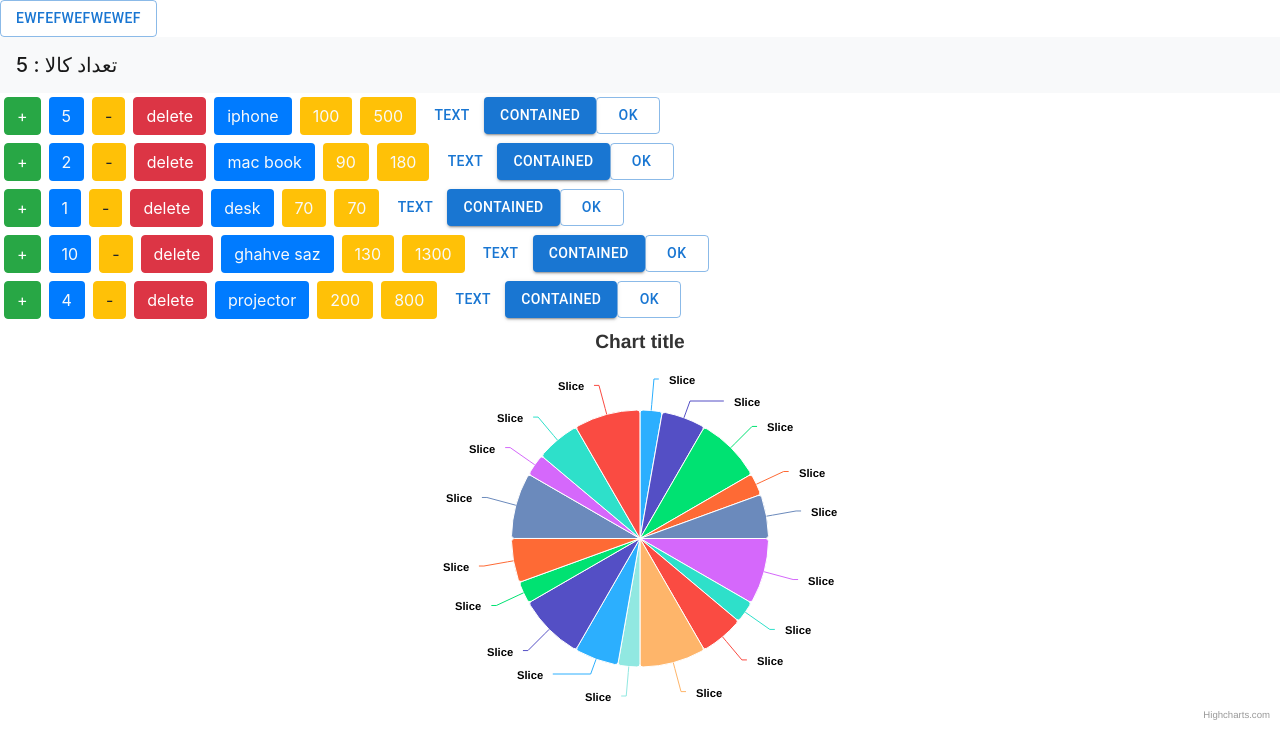
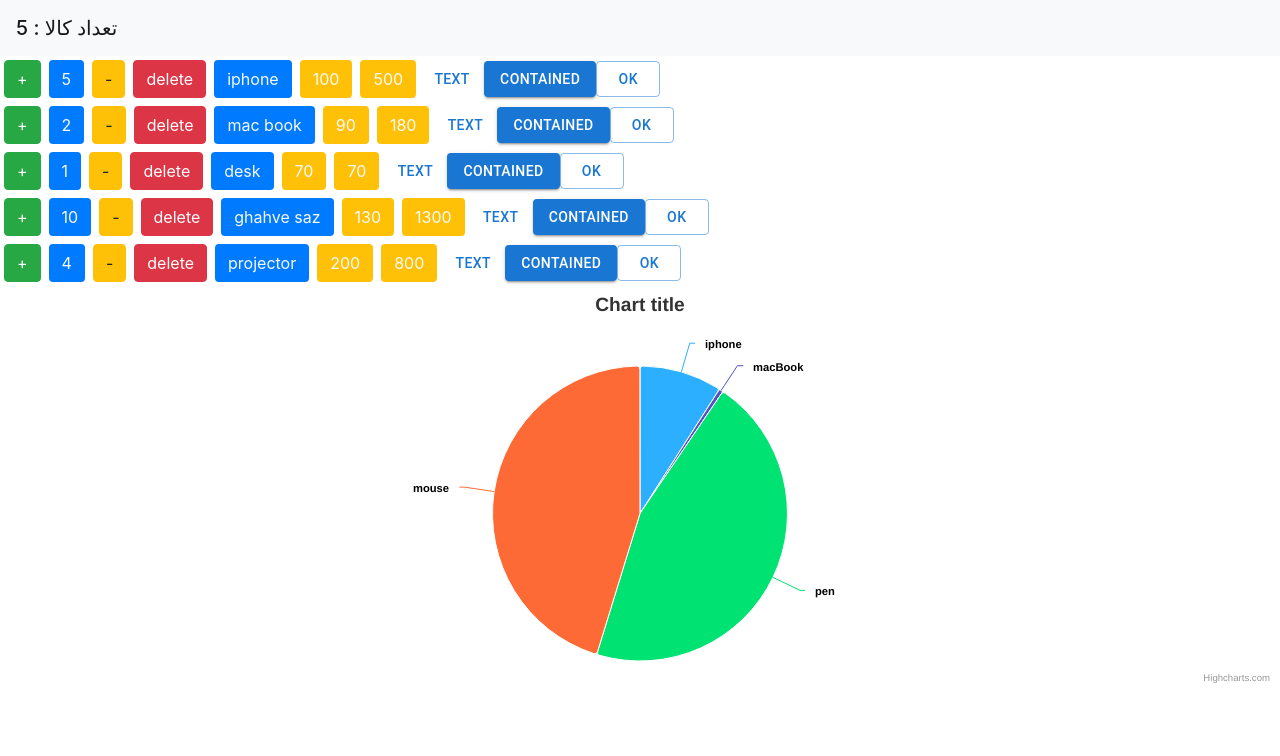
Before and after one commit to emamyari/basic-react, a React (Create React App) app: page / in a window 1280 px wide. Shown: the top 756 px of the page. Built offline with nearby package versions, Linux system fonts and the light colour scheme.

Commit message:
add chart option

```diff
--- a/src/App.js
+++ b/src/App.js
@@ -22,7 +22,10 @@
   options = {
     chart:{type:'pie'},
     series: [{
-      data: [1, 2, 3,1, 2, 3,1, 2, 3,1, 2, 3,1, 2, 3,1, 2, 3,]
+      data: [{name:'iphone',y:200}
+            ,{name:'macBook',y:10}
+            ,{name:'pen',y:1000}
+            ,{name:'mouse',y:1000} ]
     }]
   }
 
@@ -46,8 +49,7 @@
     let a = this.state.jp
     return (
       <div>
-        <Button variant='outlined'>ewfefwefwewef</Button>
-        <Nav list={this.state.pro} ></Nav>
+         <Nav list={this.state.pro} ></Nav>
         <Counters list={this.state.pro} dl={this.handleDel} hi={this.handleInc} ></Counters>
 
         <HighchartsReact highcharts={Highcharts}  options={this.options}></HighchartsReact>
```
